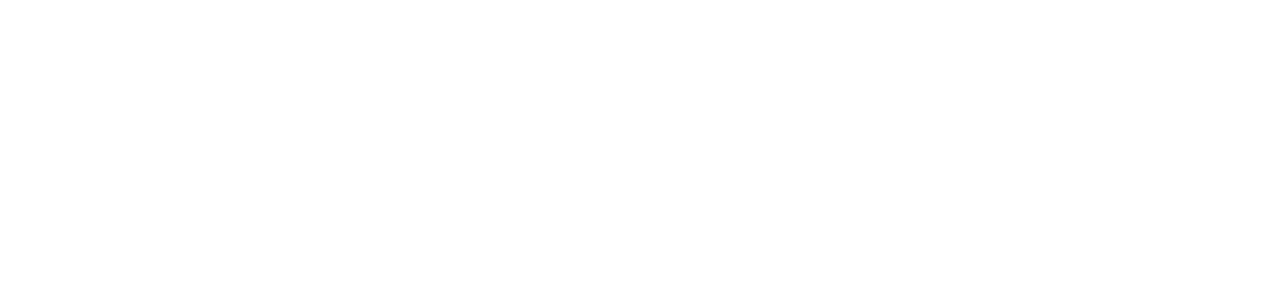
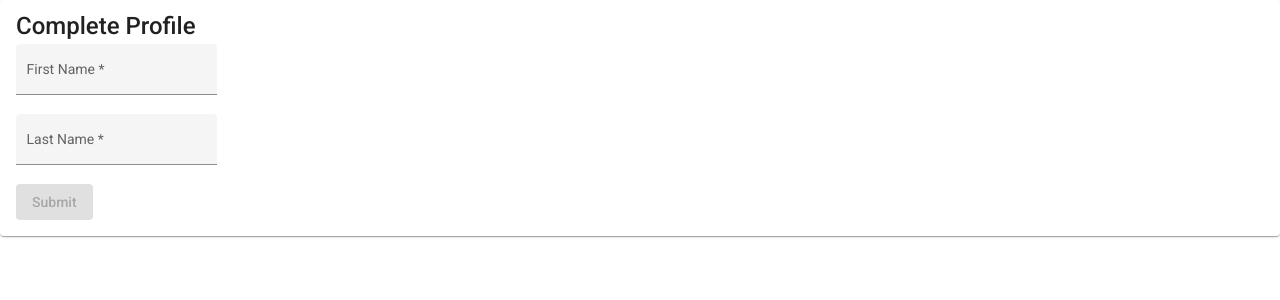
Before and after one commit to och-karr/auth_flow, an Angular app: page /complete-profile in a window 1280 px wide. Before the commit this address led to /. Shown: the top 300 px of the page. Built offline with nearby package versions, Linux system fonts and the light colour scheme.

Commit message:
feat: add complete profile component

```diff
--- a/src/app/app-routing.module.ts
+++ b/src/app/app-routing.module.ts
@@ -1,16 +1,19 @@
-import {NgModule} from '@angular/core';
-import {RouterModule} from '@angular/router';
-import {LoginComponent} from './components/login/login.component';
-import {UserServiceModule} from './services/user.service-module';
-import {LoginComponentModule} from './components/login/login.component-module';
+import { NgModule } from '@angular/core';
+import { RouterModule } from '@angular/router';
+import { LoginComponent } from './components/login/login.component';
+import { LoggedInComponent } from './components/logged-in/logged-in.component';
+import { CompleteProfileComponent } from './components/complete-profile/complete-profile.component';
+import { UserServiceModule } from './services/user.service-module';
+import { LoginComponentModule } from './components/login/login.component-module';
+import { LoggedInComponentModule } from './components/logged-in/logged-in.component-module';
+import { CompleteProfileComponentModule } from './components/complete-profile/complete-profile.component-module';
 
 @NgModule({
   imports: [RouterModule.forRoot([
-    {
-      path: 'login',
-      component: LoginComponent
-    }
-  ]), UserServiceModule, LoginComponentModule],
+    { path: 'login', component: LoginComponent },
+    { path: 'logged-in', component: LoggedInComponent },
+    { path: 'complete-profile', component: CompleteProfileComponent }
+  ]), UserServiceModule, LoginComponentModule, LoggedInComponentModule, CompleteProfileComponentModule],
   exports: [RouterModule]
 })
 export class AppRoutingModule {
--- /dev/null
+++ b/src/app/components/complete-profile/complete-profile.component-module.ts
@@ -0,0 +1,24 @@
+import { NgModule } from '@angular/core';
+import { CompleteProfileComponent } from './complete-profile.component';
+import {MatCardModule} from "@angular/material/card";
+import {ReactiveFormsModule} from "@angular/forms";
+import {MatFormFieldModule} from "@angular/material/form-field";
+import {MatInputModule} from "@angular/material/input";
+import {MatButtonModule} from "@angular/material/button";
+import {CommonModule} from "@angular/common";
+
+@NgModule({
+  imports: [
+    MatCardModule,
+    ReactiveFormsModule,
+    MatFormFieldModule,
+    MatInputModule,
+    MatButtonModule,
+    CommonModule
+  ],
+  declarations: [CompleteProfileComponent],
+  providers: [],
+  exports: [CompleteProfileComponent]
+})
+export class CompleteProfileComponentModule {
+}
--- /dev/null
+++ b/src/app/components/complete-profile/complete-profile.component.html
@@ -0,0 +1,24 @@
+<mat-card>
+  <mat-card-title>Complete Profile</mat-card-title>
+  <mat-card-content>
+    <form [formGroup]="form" (ngSubmit)="onFormSubmitted(form)">
+      <div>
+        <mat-form-field appearance="fill">
+          <mat-label>First Name</mat-label>
+          <input matInput type="text" placeholder="First Name" formControlName="firstName" required/>
+          <mat-error *ngIf="form.get('firstName')!.invalid">first name is invalid</mat-error>
+        </mat-form-field>
+      </div>
+      <div>
+        <mat-form-field appearance="fill">
+          <mat-label>Last Name</mat-label>
+          <input matInput type="text" placeholder="Last Name" formControlName="lastName" required/>
+          <mat-error *ngIf="form.get('lastName')!.invalid">last name is invalid</mat-error>
+        </mat-form-field>
+      </div>
+      <div>
+        <button [disabled]="!form.valid" type="submit" mat-raised-button color="primary">Submit</button>
+      </div>
+    </form>
+  </mat-card-content>
+</mat-card>
--- /dev/null
+++ b/src/app/components/complete-profile/complete-profile.component.ts
@@ -0,0 +1,36 @@
+import { ChangeDetectionStrategy, Component, ViewEncapsulation } from '@angular/core';
+import { FormControl, FormGroup } from "@angular/forms";
+import { UserService } from "../../services/user.service";
+import { Router } from "@angular/router";
+
+@Component({
+  selector: 'app-complete-profile',
+  styleUrls: ['./complete-profile.component.scss'],
+  templateUrl: './complete-profile.component.html',
+  encapsulation: ViewEncapsulation.Emulated,
+  changeDetection: ChangeDetectionStrategy.OnPush
+})
+export class CompleteProfileComponent {
+  readonly form: FormGroup = new FormGroup({
+    firstName: new FormControl('' ),
+    lastName: new FormControl(''),
+  });
+
+  constructor(private _userService: UserService, private _router: Router) {}
+
+  onFormSubmitted(form: FormGroup): void {
+    this._userService.completeProfile({
+      data: {
+        firstName: form.get('firstName')?.value,
+        lastName: form.get('lastName')?.value,
+      },
+    })
+      .subscribe({
+        next: () => {
+          // this._router.navigate(['/logged-in'])
+        },
+        error: () => {
+        }
+      })
+  }
+}
```
Also changed, not shown: src/app/components/complete-profile/complete-profile.component.scss (added).
